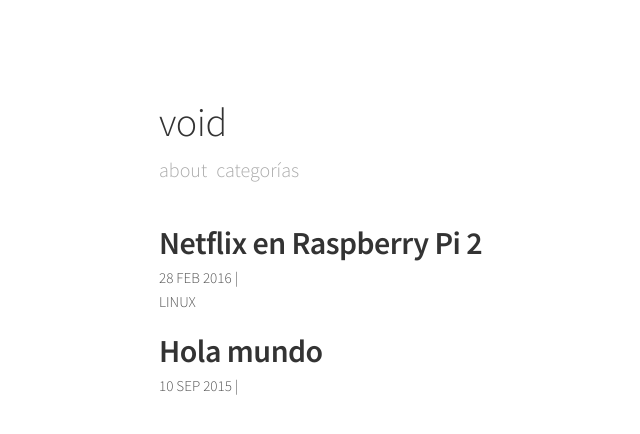
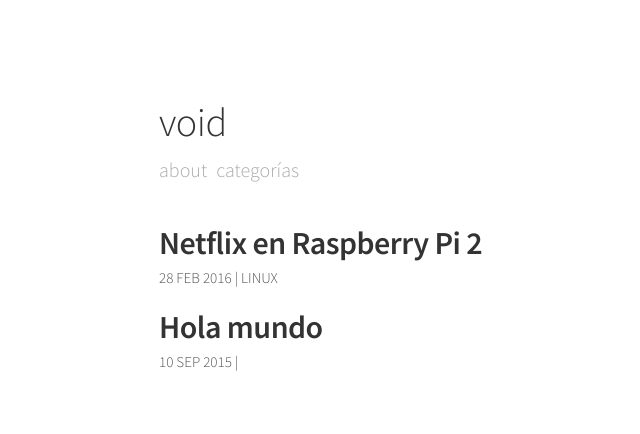
Before and after one commit to angelsimon/angelsimon.github.io, a Jekyll site: the page built from index.html, in a window 1280 px wide. Shown: the top 434 px of the page, without its empty margins (121-761 px from the left). Built offline with Jekyll 4.4.1, drawn with Linux system fonts in a browser that asks for light colours; Markdown is read by kramdown in place of the engine named in the settings.

Commit message:
Nuevo tema

```diff
--- a/_layouts/post.html
+++ b/_layouts/post.html
@@ -10,7 +10,7 @@ layout: default
   <h1 class="post-title">{{ page.title }}</h1>
   <div class="post-date">
     <time>{{ page.date | date_to_string }}</time> |
-		<div style="category">{{ post.category }}</div>
+		<span style="category">{{ post.category }}</span>
   </div>
   {{ content }}
 </div>
--- a/index.html
+++ b/index.html
@@ -22,7 +22,7 @@ layout: default
     </h2>
     <div class="list-post-date">
       <time>{{ post.date | date_to_string }}</time> |
-			<div style="category">{{ post.category }}</div>
+			<span style="category">{{ post.category }}</span>
     </div>
   </div>
 {% endfor %}
```
